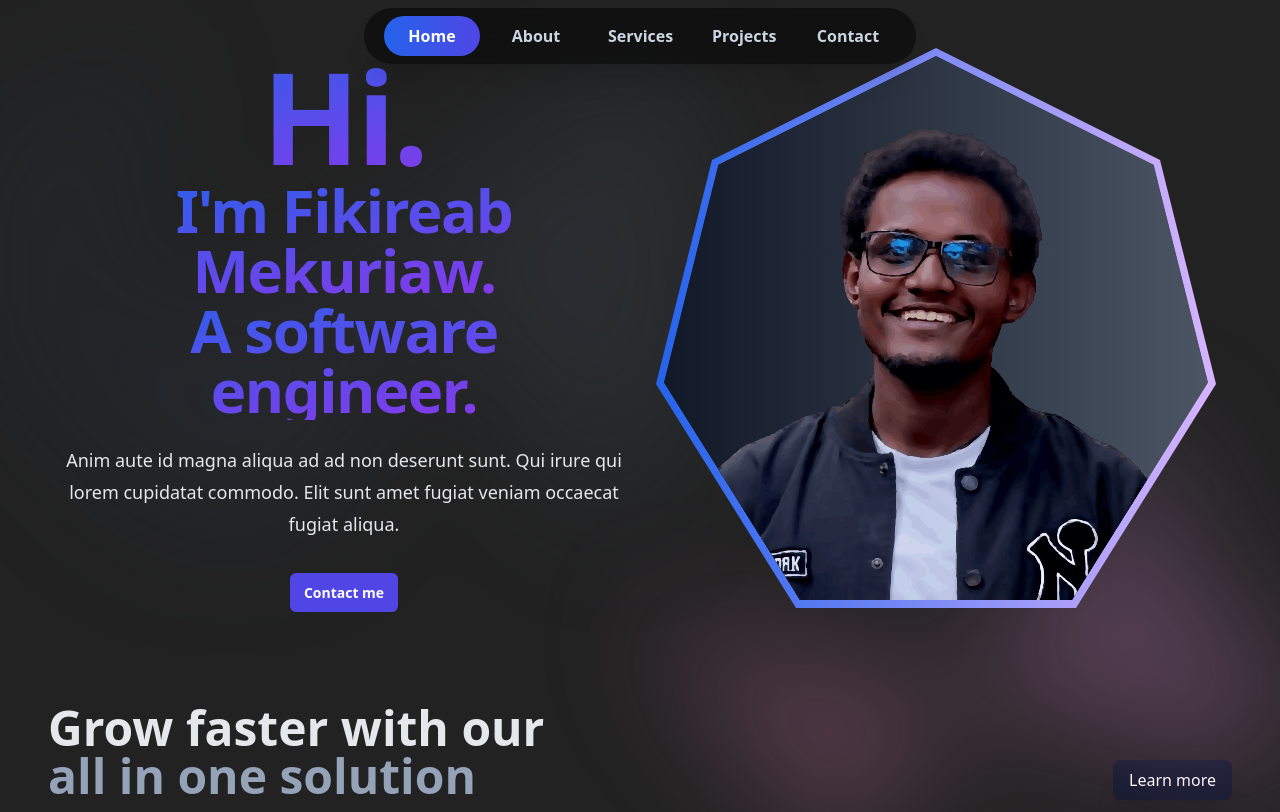
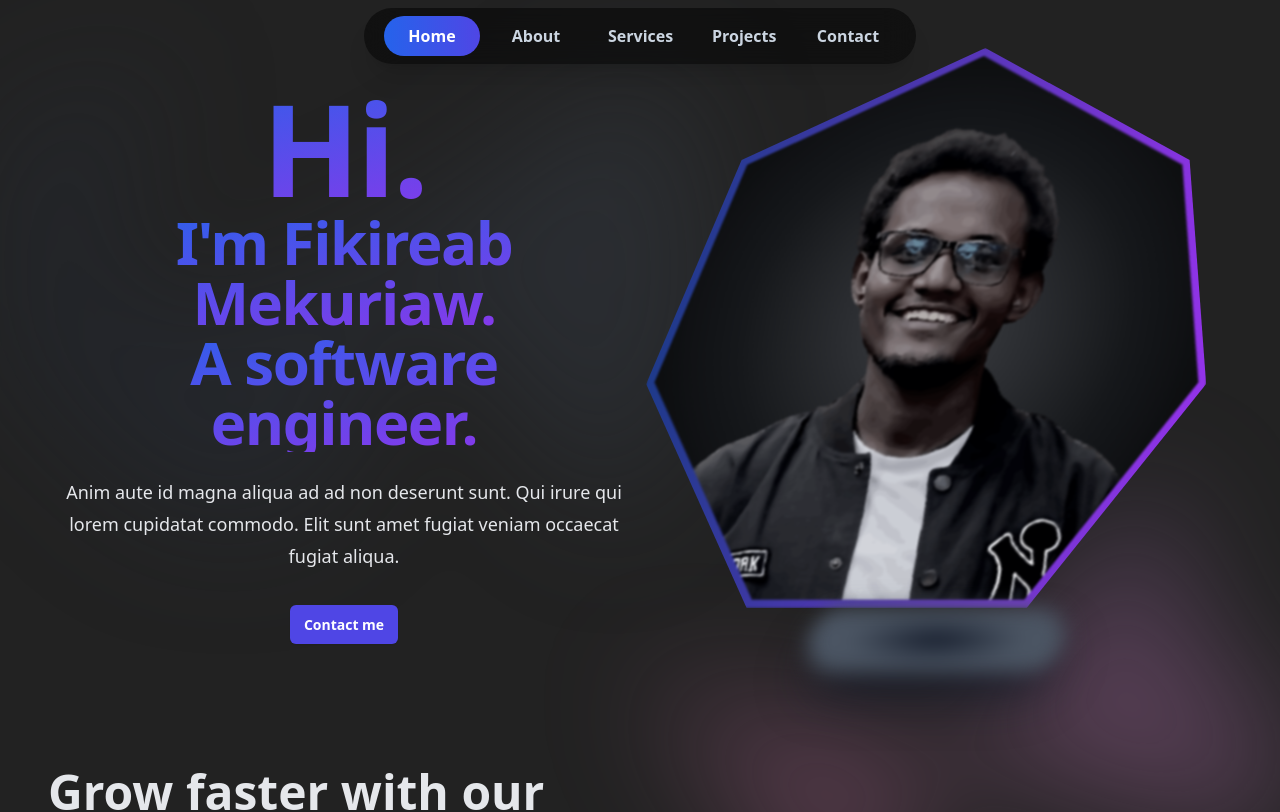
Before and after one commit to fikireab-m/personal-website, a React (Vite) app: page / in a window 1280 px wide. Shown: the top 812 px of the page. Built offline with nearby package versions, Linux system fonts and the light colour scheme.

Commit message:
hero style

```diff
--- a/src/pages/Hero.tsx
+++ b/src/pages/Hero.tsx
@@ -39,12 +39,15 @@ export default function Hero() {
               </a>
             </div>
           </div>
-          <div className="max-w-xl bg-[radial-gradient(ellipse_at_bottom,_var(--tw-gradient-stops))] from-blue-600 to-purple-300 bg-gradient-to-r p-2" style={{ clipPath: "polygon(50% 0%, 90% 20%, 100% 60%, 75% 100%, 25% 100%, 0% 60%, 10% 20%)", filter:"blure(20px)"}}>
-            <div className="max-w-xl bg-[radial-gradient(ellipse_at_bottom,_var(--tw-gradient-stops))] from-gray-900 to-gray-600 bg-gradient-to-r " style={{ clipPath: "polygon(50% 0%, 90% 20%, 100% 60%, 75% 100%, 25% 100%, 0% 60%, 10% 20%)" }}>
-              <div className="max-w-xl bg-[radial-gradient(ellipse_at_bottom,_var(--tw-gradient-stops))] from-gray-900 to-gray-600 bg-gradient-to-r" style={{ clipPath: "polygon(50% 0%, 90% 20%, 100% 60%, 75% 100%, 25% 100%, 0% 60%, 10% 20%)" }}>
+          <div className="flex flex-col jusfiy-center items-center">
+            <div className="max-w-xl bg-[radial-gradient(ellipse_at_bottom,_var(--tw-gradient-stops))] from-blue-900 to-purple-600 bg-gradient-to-r bg-[radial-gradient(ellipse_at_bottom,_var(--tw-gradient-stops))] from-blue-300 to-purple-600 bg-gradient-to-r p-2" style={{
+              clipPath: "polygon(50% 0%, 90% 20%, 100% 60%, 75% 100%, 25% 100%, 0% 60%, 10% 20%)", filter: "blur(1px)", transform: "skewX(-10deg)"
+            }}>
+              <div className="max-w-xl bg-[radial-gradient(ellipse_at_center,_var(--tw-gradient-stops))] from-gray-700 via-gray-900 to-black" style={{ clipPath: "polygon(50% 0%, 90% 20%, 100% 60%, 75% 100%, 25% 100%, 0% 60%, 10% 20%)", filter: "grayscale(75%)" }}>
                 <img src={myPic} alt="my photo" />
               </div>
             </div>
+            <div className="w-64 h-16 bg-[radial-gradient(ellipse_at_center,_var(--tw-gradient-stops))] from-gray-900 via-gray-600 to-gray-600 shadow-2xl shadow-gray-900 rounded-full" style={{transform: "skewX(-10deg)", filter: "blur(10px)"}}/>
           </div>
         </div>
         <div
```
